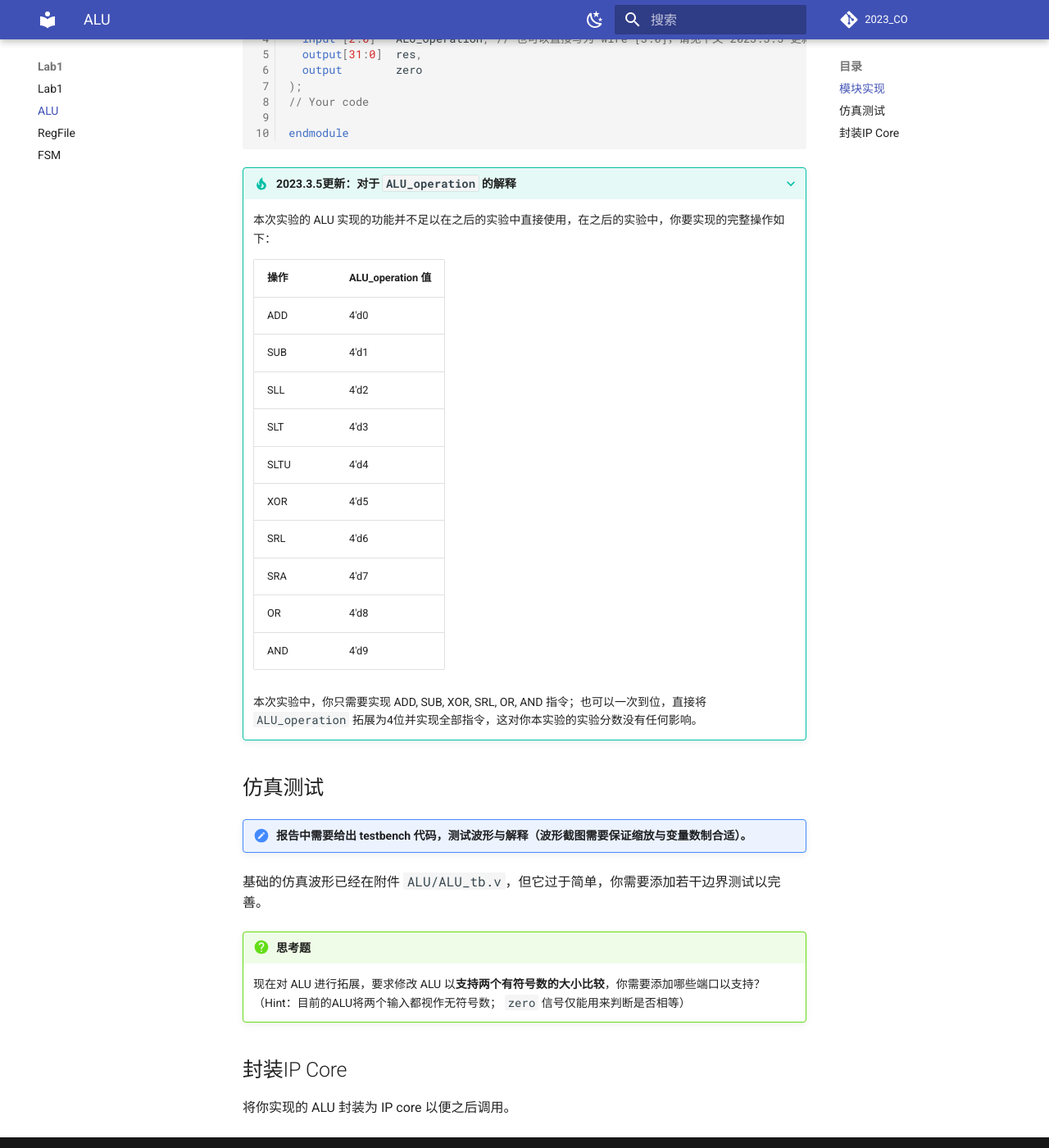
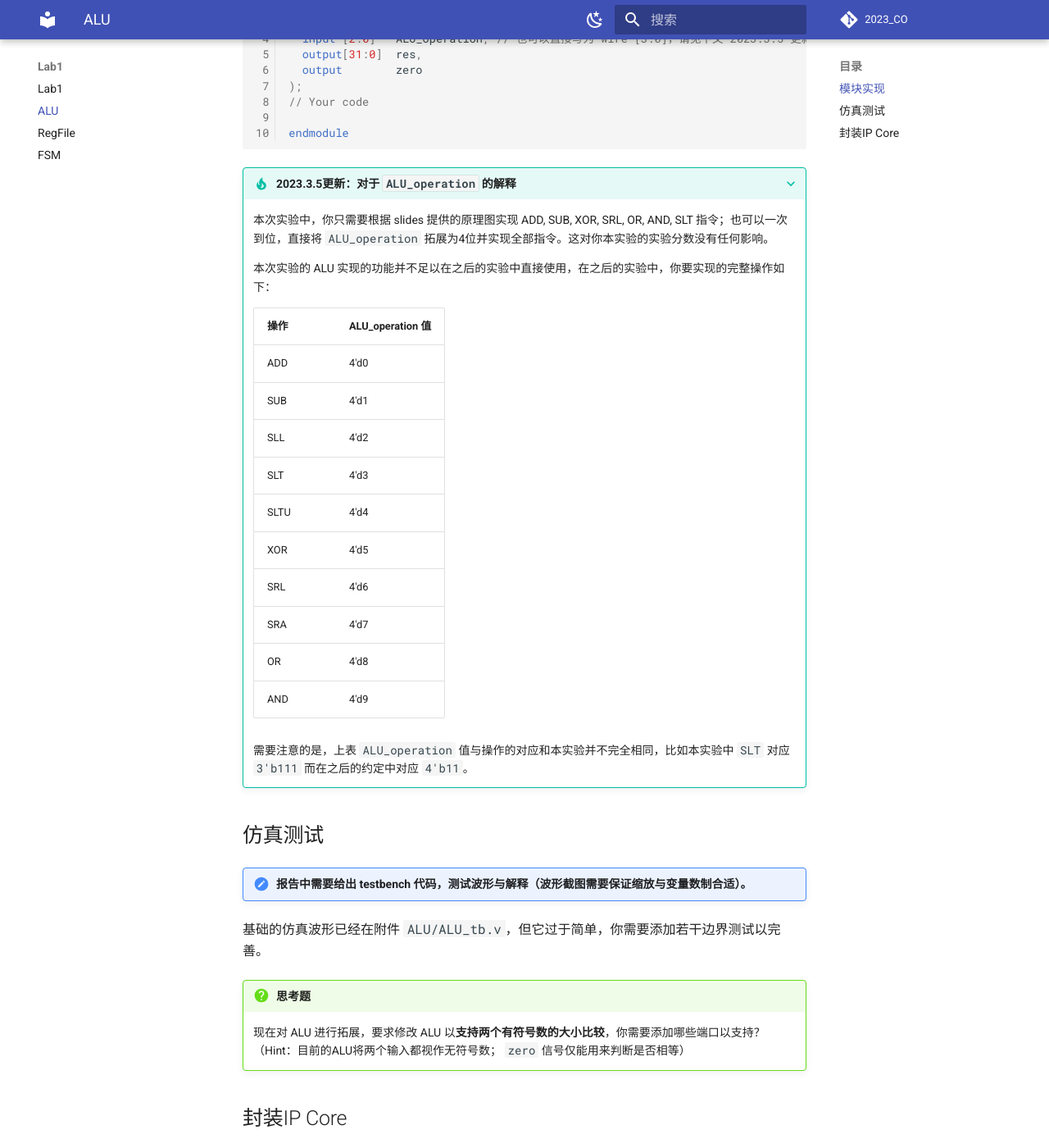
Before and after one commit to Guahao31/2023_CO, an MkDocs documentation site: the page built from docs/Lab1/ALU_RegFile/ALU.md, in a window 1280 px wide and 1400 px high, scrolled down 760 px. Shown: the whole window at 82% size. Built offline with MkDocs 1.6.1 and Material for MkDocs 9.7.7, drawn with Linux system fonts in a browser that asks for light colours; comment, search, counter and statistics services are not loaded.

Commit message:
fix: Lab1

````diff
--- a/docs/Lab1/ALU_RegFile/ALU.md
+++ b/docs/Lab1/ALU_RegFile/ALU.md
@@ -28,6 +28,8 @@ endmodule
 ```
 
 ???+ tip "**2023.3.5**更新：对于 `ALU_operation` 的解释"
+    本次实验中，你只需要根据 slides 提供的原理图实现 ADD, SUB, XOR, SRL, OR, AND, SLT 指令；也可以一次到位，直接将 `ALU_operation` 拓展为4位并实现全部指令。这对你本实验的实验分数没有任何影响。
+
     本次实验的 ALU 实现的功能并不足以在之后的实验中直接使用，在之后的实验中，你要实现的完整操作如下：
 
     | 操作 | ALU_operation 值 |
@@ -43,7 +45,8 @@ endmodule
     | OR | 4'd8 |
     | AND | 4'd9 |
 
-    本次实验中，你只需要实现 ADD, SUB, XOR, SRL, OR, AND 指令；也可以一次到位，直接将 `ALU_operation` 拓展为4位并实现全部指令，这对你本实验的实验分数没有任何影响。
+    需要注意的是，上表 `ALU_operation` 值与操作的对应和本实验并不完全相同，比如本实验中 `SLT` 对应 `3'b111` 而在之后的约定中对应 `4'b11`。
+
 
 
 ## 仿真测试
````
